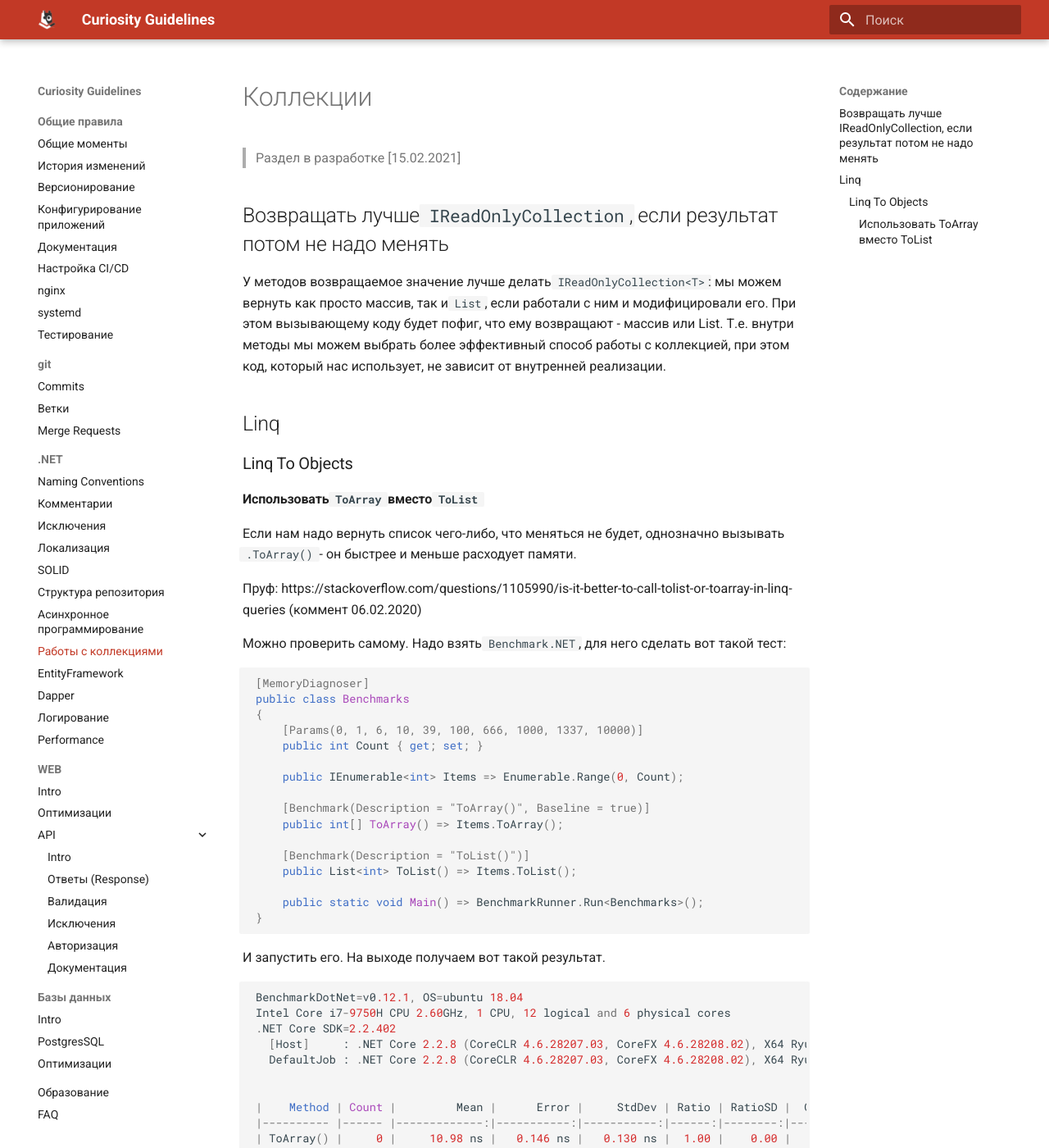
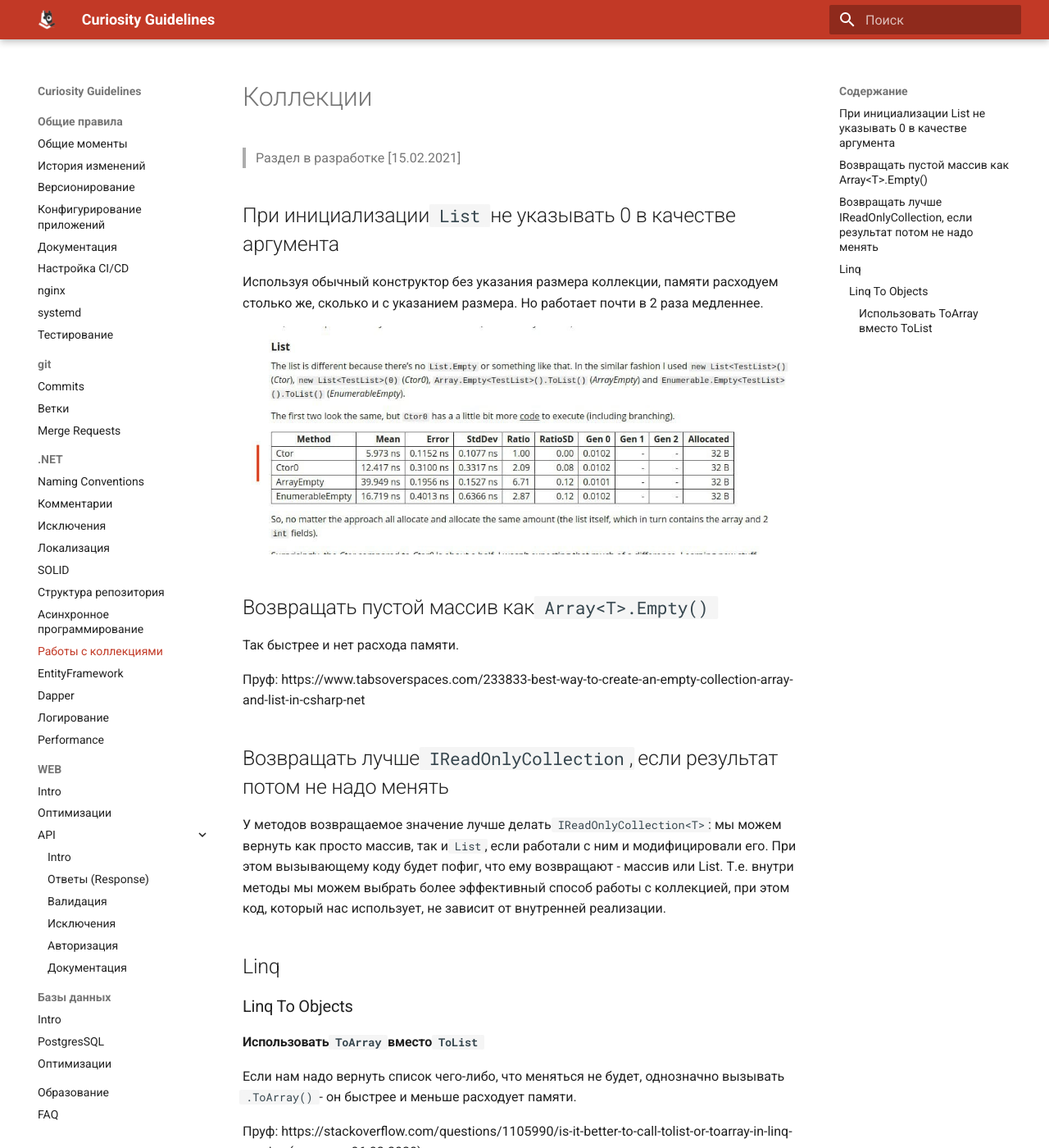
Before and after one commit to siisltd/Curiosity.Guidelines, an MkDocs documentation site: the page built from docs/dotNetCodeStyle/collections.md, in a window 1280 px wide and 1400 px high. Shown: the whole window at 82% size. Built offline with MkDocs 1.6.1 and Material for MkDocs 9.7.7, drawn with Linux system fonts in a browser that asks for light colours.

Commit message:
[Updated collections]

```diff
--- a/docs/dotNetCodeStyle/collections.md
+++ b/docs/dotNetCodeStyle/collections.md
@@ -1,6 +1,18 @@
 # Коллекции
 
 > Раздел в разработке [15.02.2021]
+
+## При инициализации `List` не указывать 0 в качестве аргумента
+
+Используя обычный конструктор без указания размера коллекции, памяти расходуем столько же, сколько и с указанием размера. Но работает почти в 2 раза медленнее.
+
+![img](../images/collection_creation.jpg)
+
+## Возвращать пустой массив как `Array<T>.Empty()`
+
+Так быстрее и нет расхода памяти.
+
+Пруф: https://www.tabsoverspaces.com/233833-best-way-to-create-an-empty-collection-array-and-list-in-csharp-net
 
 ## Возвращать лучше `IReadOnlyCollection`, если результат потом не надо менять
 
```
